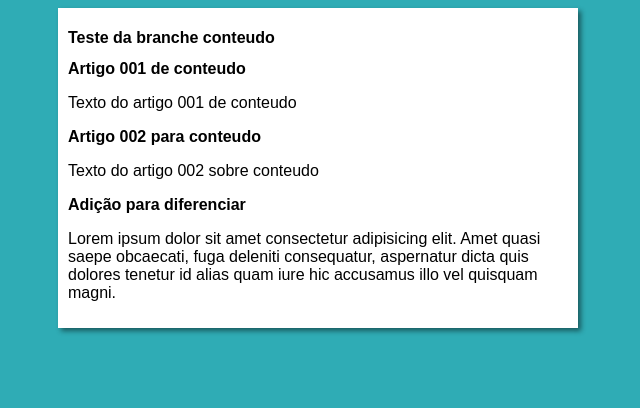
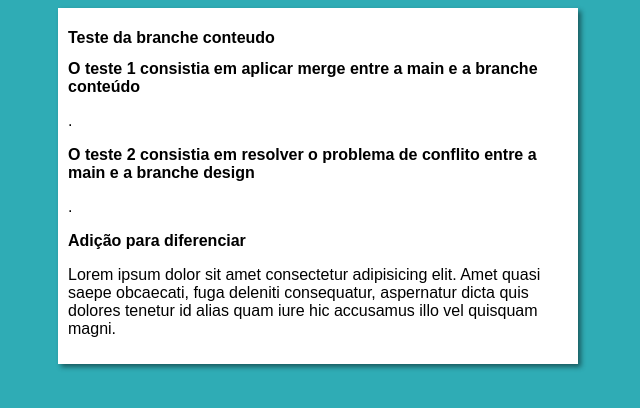
Before and after one commit to uLuizFelipe/teste, a plain HTML site: page index.html in a window 1280 px wide. Shown: the whole page, without its empty margins (322-962 px from the left). Drawn offline with Linux system fonts and the light colour scheme.

Commit message:
aplicando alterações de testo

```diff
--- a/index.html
+++ b/index.html
@@ -12,12 +12,12 @@
             <h1>Teste da branche conteudo</h1>
         </header>
         <article>
-            <h2>Artigo 001 de conteudo</h2>
-            <p>Texto do artigo 001 de conteudo</p>
+            <h2>O teste 1 consistia em aplicar merge entre a main e a branche conteúdo</h2>
+            <p>.</p>
         </article>
         <article>
-            <h2>Artigo 002 para conteudo</h2>
-            <p>Texto do artigo 002 sobre conteudo</p>
+            <h2>O teste 2 consistia em resolver o problema de conflito entre a main e a branche design</h2>
+            <p>.</p>
         </article>
         <article>
             <h2>Adição para diferenciar</h2>
```
